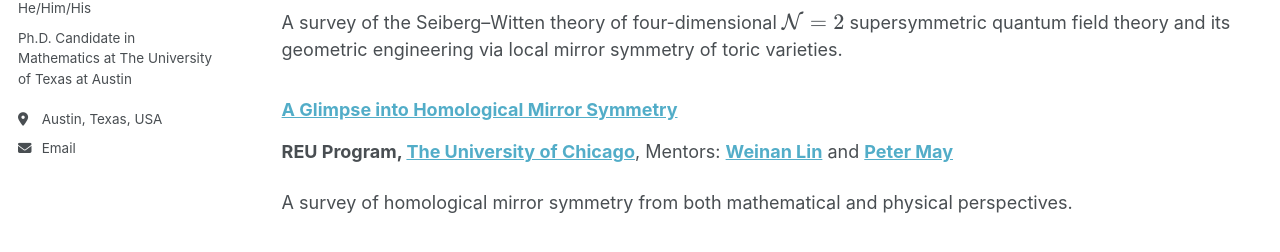
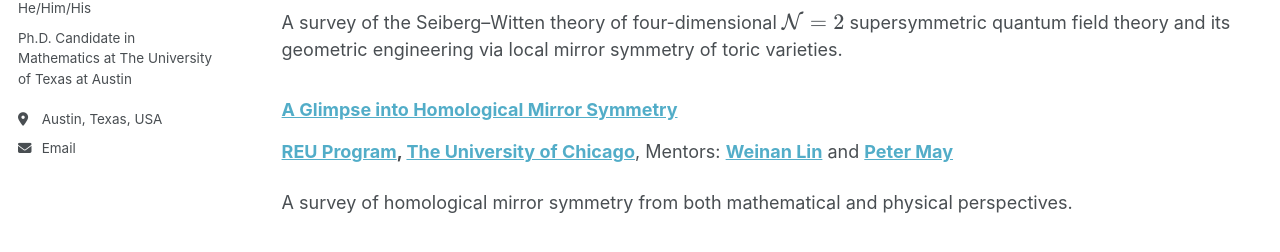
Before and after one commit to yaowang0604-git/yaowang0604-git.github.io, a Jekyll site: the page built from _pages/writing.md, in a window 1280 px wide. Shown: the part 320-572 px from the top of the page. Built offline with Jekyll 4.4.1, drawn with Linux system fonts in a browser that asks for light colours; a style sheet for code colours, icons or effects is not loaded; part of the change alters nothing that is shown.

```diff
--- a/_pages/writing.md
+++ b/_pages/writing.md
@@ -13,6 +13,6 @@ author_profile: true
 A survey of the Seiberg–Witten theory of four-dimensional $\mathcal{N}=2$ supersymmetric quantum field theory and its geometric engineering via local mirror symmetry of toric varieties.
 
 ### [A Glimpse into Homological Mirror Symmetry](https://math.uchicago.edu/~may/REU2021/REUPapers/Yao,Wang.pdf)
-**REU Program, [The University of Chicago](https://www.uchicago.edu/)**, Mentors: **[Weinan Lin](https://waynelin92.github.io/)** and **[Peter May](https://math.uchicago.edu/~may/)**
+**[REU Program](https://math.uchicago.edu/~may/REU2021/), [The University of Chicago](https://www.uchicago.edu/)**, Mentors: **[Weinan Lin](https://waynelin92.github.io/)** and **[Peter May](https://math.uchicago.edu/~may/)**
 
 A survey of homological mirror symmetry from both mathematical and physical perspectives.
```
